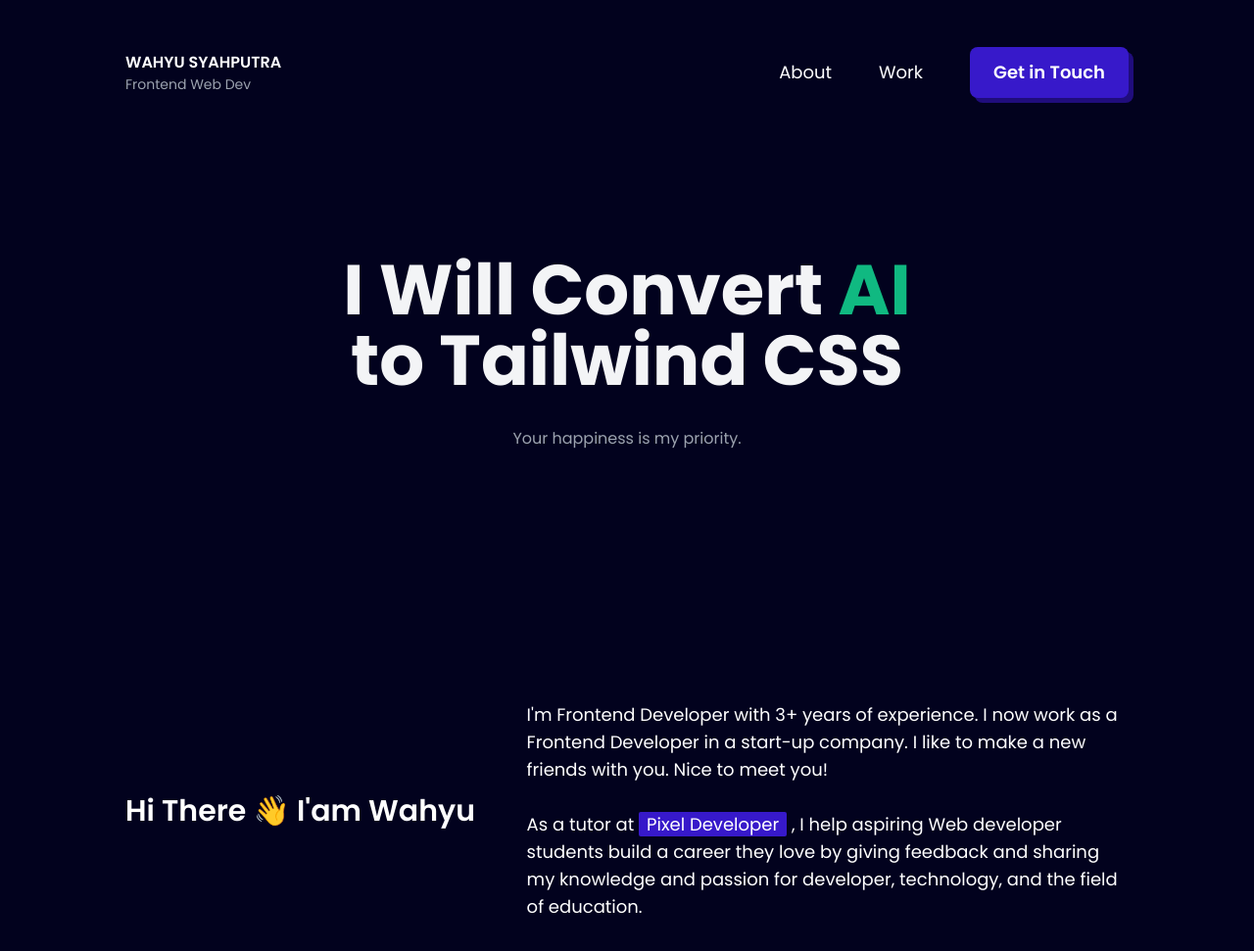
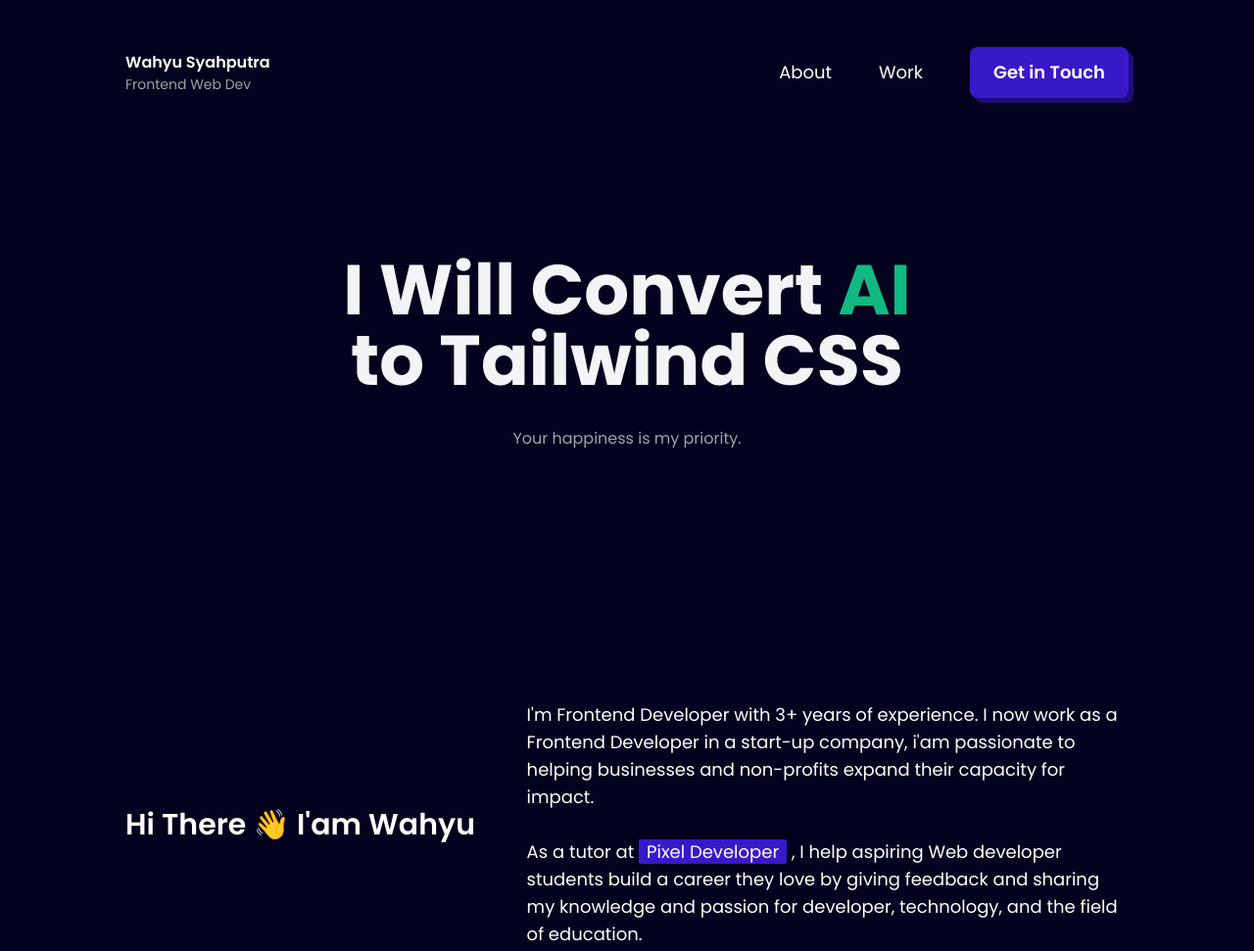
Before and after one commit to WahyuS002/portfolio, a website: page pages/index.html in a window 1280 px wide. Shown: the top 971 px of the page at 98% size. Drawn offline with nearby package versions, Linux system fonts and the light colour scheme.

Commit message:
:zap: favicon, and changed some copywriting

```diff
--- a/pages/index.html
+++ b/pages/index.html
@@ -8,12 +8,13 @@
 
         <link href="https://fonts.googleapis.com/css2?family=Poppins:wght@300;400;500;600;700&display=swap" rel="stylesheet" />
         <link rel="stylesheet" href="../assets/css/style.css" />
+        <link rel="icon" type="image/png" href="../assets/favicon.png" />
     </head>
     <body class="font-poppins bg-[#02021E]">
         <div class="mt-6 mb-32 md:my-12" x-data="{ open: false }">
             <div class="flex items-center justify-between mx-8 md:mx-32">
                 <div>
-                    <p class="font-semibold text-white md:uppercase">Wahyu Syahputra</p>
+                    <p class="font-semibold text-white">Wahyu Syahputra</p>
                     <p class="text-gray-400 text-sm hidden md:block">Frontend Web Dev</p>
                 </div>
                 <div class="block md:hidden">
@@ -73,7 +74,8 @@
             <div class="flex flex-col md:flex-row items-center justify-between">
                 <div class="text-white font-semibold text-xl md:text-3xl w-full md:w-2/5">Hi There 👋 I'am Wahyu</div>
                 <div class="w-full md:w-3/5 text-white text-sm md:text-lg mt-4 md:mt-0">
-                    I'm Frontend Developer with 3+ years of experience. I now work as a Frontend Developer in a start-up company. I like to make a new friends with you. Nice to meet you!
+                    I'm Frontend Developer with 3+ years of experience. I now work as a Frontend Developer in a start-up company, i'am passionate to helping businesses and non-profits expand their
+                    capacity for impact.
                     <br />
                     <br />
                     As a tutor at
@@ -116,7 +118,7 @@
                 </div>
             </div>
 
-            <hr class="text-gray-600 mx-96 mt-20 md:mt-40" />
+            <hr class="text-gray-800 mx-96 mt-20 md:mt-40" />
 
             <div class="text-center text-white my-12">© Wahyu Syahputra</div>
         </div>
```
Also changed, not shown: assets/css/style.css, assets/favicon.png (added).
